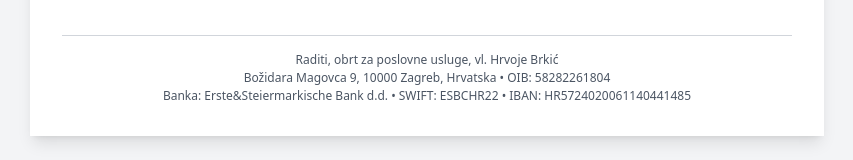
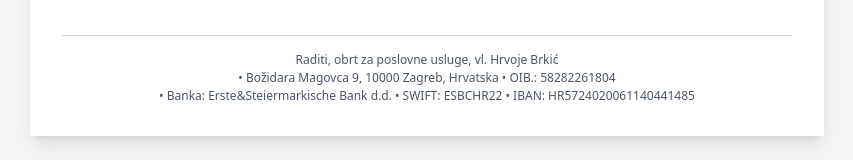
Before and after one commit to Ni7e/codeweaver-visualizer, a React (Vite) app: page / in a window 1280 px wide. Shown: the part 1019-1179 px from the top of the page, without its empty margins (213-1066 px from the left). Built offline with nearby package versions, Linux system fonts and the light colour scheme.

Commit message:
Update footer text
Changed the footer text to include updated business information for Raditi, obrt za poslovne usluge, vl. Hrvoje Brkić, including address, OIB, bank details, and IBAN.
[skip gpt_engineer]

```diff
--- a/src/components/Footer.tsx
+++ b/src/components/Footer.tsx
@@ -6,8 +6,8 @@ const Footer: React.FC = () => {
       <hr className="my-4 border-gray-300" />
       <div className="text-center space-y-0.5">
         <p>Raditi, obrt za poslovne usluge, vl. Hrvoje Brkić</p>
-        <p>Božidara Magovca 9, 10000 Zagreb, Hrvatska • OIB: 58282261804</p>
-        <p>Banka: Erste&Steiermarkische Bank d.d. • SWIFT: ESBCHR22 • IBAN: HR5724020061140441485</p>
+        <p>• Božidara Magovca 9, 10000 Zagreb, Hrvatska • OIB.: 58282261804</p>
+        <p>• Banka: Erste&Steiermarkische Bank d.d. • SWIFT: ESBCHR22 • IBAN: HR5724020061140441485</p>
       </div>
     </div>
   );
```
